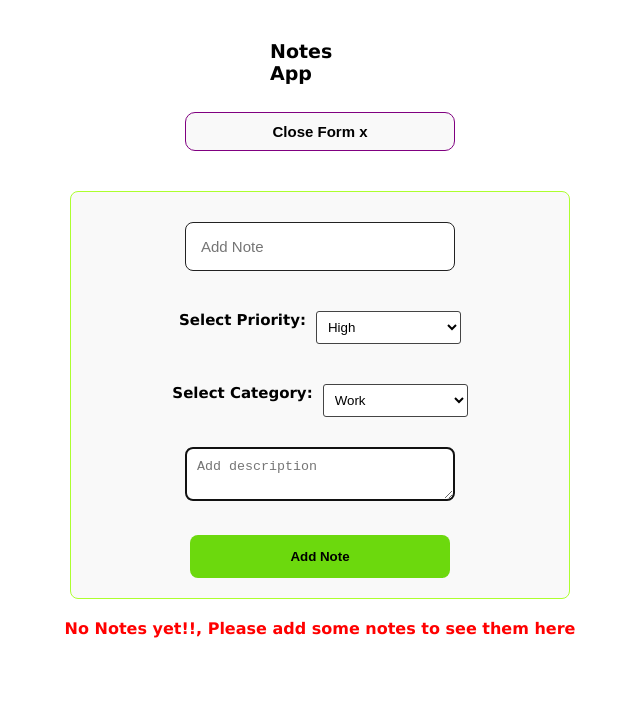
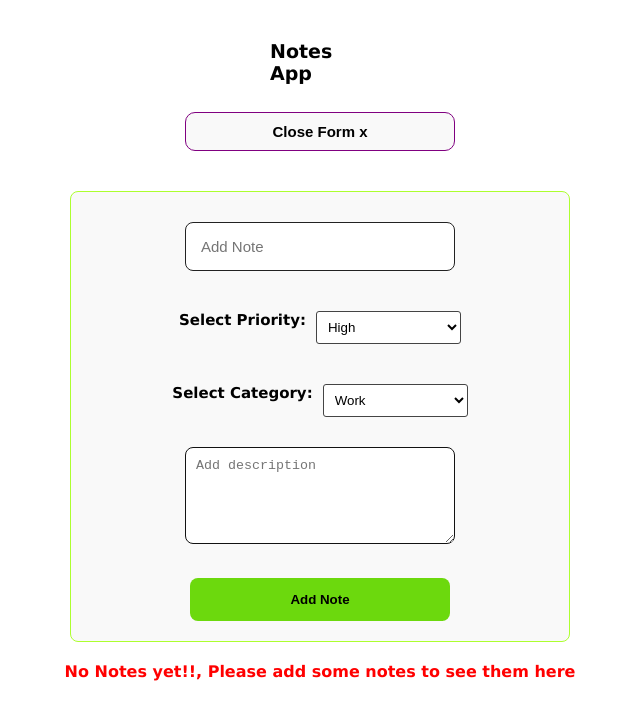
Before and after one commit to ALEXKOCHENS/NotesApp, a React (Vite) app: page / in a window 1280 px wide. Both pictures are taken after a click on the button "Add Notes +". Shown: the top 720 px of the page, without its empty margins (320-960 px from the left). Built offline with nearby package versions, Linux system fonts and the light colour scheme.

Commit message:
feat:add rows

```diff
--- a/src/components/FormData.jsx
+++ b/src/components/FormData.jsx
@@ -100,6 +100,8 @@ const FormData = ({ heading, notes, addNotes }) => {
               placeholder='Add description'
               onChange={handleChange}
               required
+              rows={5}
+              columns={50}
             />
           </div>
           <Button type='submit' className='add-note'>
--- a/src/index.css
+++ b/src/index.css
@@ -175,5 +175,5 @@ textarea {
   border-radius: 8px;
   padding: 10px;
   width: 270px;
-  border: 2px solid #121212;
+  border: 1px solid #121212;
 }
```
